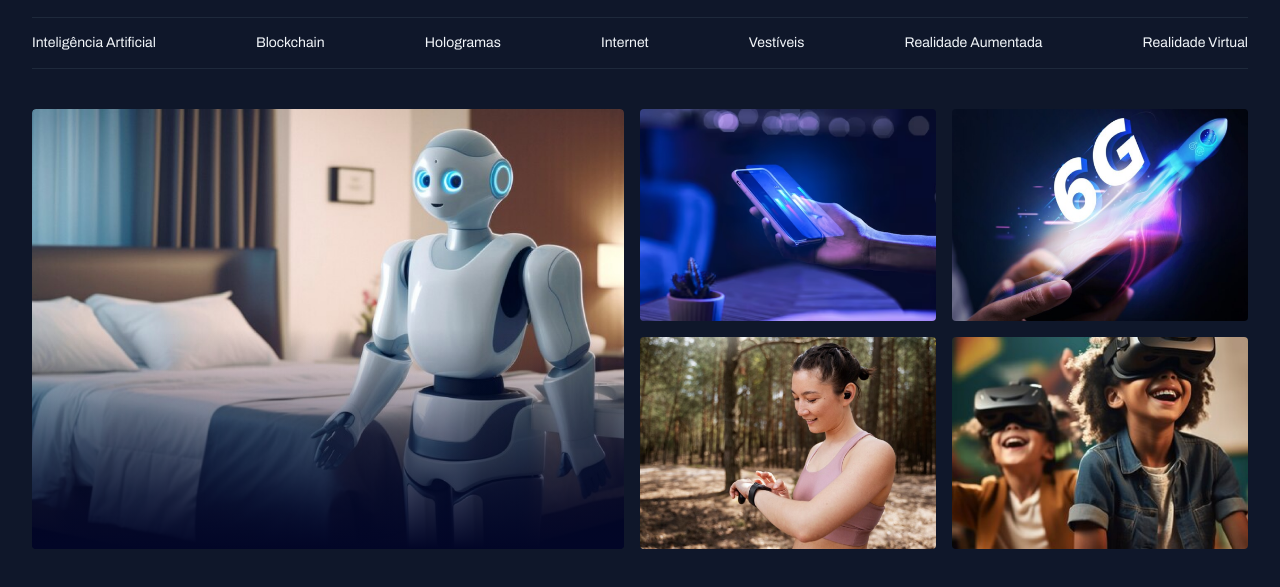
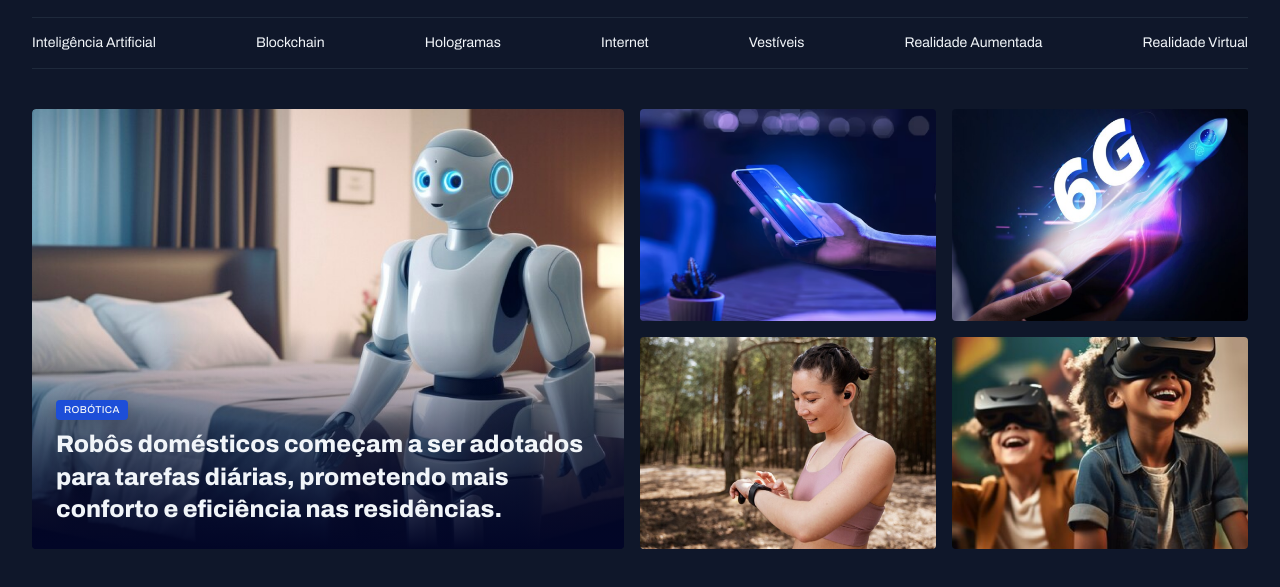
Before and after one commit to lucascorr-eng/newsportal, a plain HTML site: page index.html in a window 1280 px wide. Shown: the part 55-642 px from the top of the page. Drawn offline with Linux system fonts and the light colour scheme.

Commit message:
adjsut content card

```diff
--- a/index.html
+++ b/index.html
@@ -38,9 +38,13 @@
   </header>
   <main class="grid container">
     <section id="featured" class="grid grid-flow-col gap-16" >
-      <div class="card">
+      <figure class="card">
         <img src="assets/images/Image 01.png" alt="Imagem de um robo">
-      </div>
+        <figcaption>
+          <span class="content-tag">robótica</span>
+          <h2 class="text-2xl">Robôs domésticos começam a ser adotados para tarefas diárias, prometendo mais conforto e eficiência nas residências.</h2>
+        </figcaption>
+      </figure>
 
       <div class="grid grid-cols-2 gap-16">
         <div>
--- a/styles/global.css
+++ b/styles/global.css
@@ -63,3 +63,15 @@ img {
 main {
   margin-top: 40px;
 }
+
+.content-tag {
+  display: inline-block;
+  background-color: var(--brand-color-dark);
+  padding: 4px 8px;
+  border-radius: 4px;
+  font: 500 10px/1.2 var(--font-family);
+  text-transform: uppercase;
+  letter-spacing: 0.04em;
+  color: var(--text-color-primary);
+  box-shadow: 0 4px 16px rgba(2, 4, 23, 0.251);
+}
--- a/styles/sections.css
+++ b/styles/sections.css
@@ -21,5 +21,15 @@
         #020627 100%
       );
     }
+
+    figcaption {
+      position: absolute;
+      bottom: 0;
+      padding: 24px;
+
+      h2 {
+        margin-top: 8px;
+      }
+    }
   }
 }
--- a/styles/utility.css
+++ b/styles/utility.css
@@ -14,3 +14,19 @@
 .gap-16 {
   gap: 16px;
 }
+
+.text-2xl {
+  font: var(--h1);
+}
+
+.text-xl {
+  font: var(--h2);
+}
+
+.text-lg {
+  font: var(--h3);
+}
+
+.text-sm {
+  font: var(--text-sm);
+}
```
